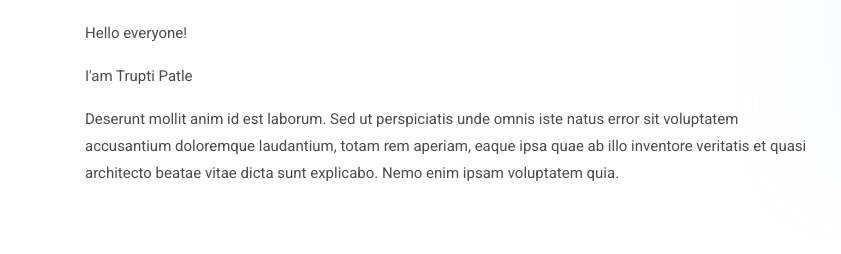
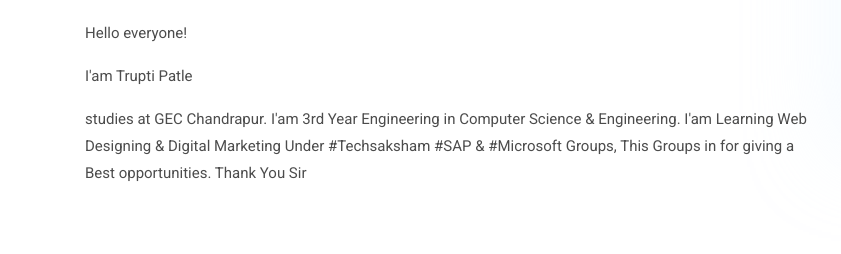
Before and after one commit to truptipatle/truptipatle.github.io, a plain HTML site: page about.html in a window 1280 px wide. Shown: the part 552-806 px from the top of the page, 0-841 px from the left. Drawn offline with nearby package versions, Linux system fonts and the light colour scheme.

Commit message:
Update about.html
yes

```diff
--- a/about.html
+++ b/about.html
@@ -88,9 +88,10 @@
       <div class="col-md-8">
         <p>Hello everyone!</p>
         <p>I'am Trupti Patle</p>
-        <p>Deserunt mollit anim id est laborum. Sed ut perspiciatis unde omnis iste natus error sit voluptatem
-          accusantium doloremque laudantium, totam rem aperiam, eaque ipsa quae ab illo inventore veritatis et quasi
-          architecto beatae vitae dicta sunt explicabo. Nemo enim ipsam voluptatem quia.</p>
+        <p>studies at GEC Chandrapur. I'am 3rd Year Engineering in Computer Science & Engineering.
+          I'am Learning Web Designing & Digital Marketing Under #Techsaksham #SAP & #Microsoft Groups,
+        This Groups in for giving a Best opportunities.
+      Thank You Sir  </p>
       </div>
       <div class="col-md-4 text-center drag-lg-top">
         <div class="shadow-down mb-4">
```
